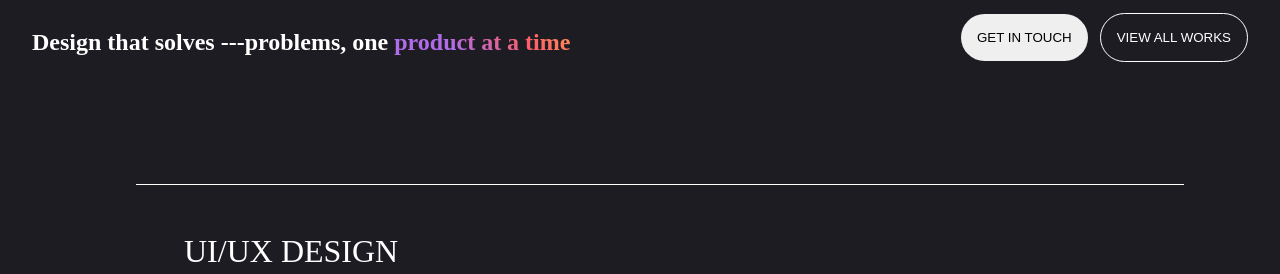
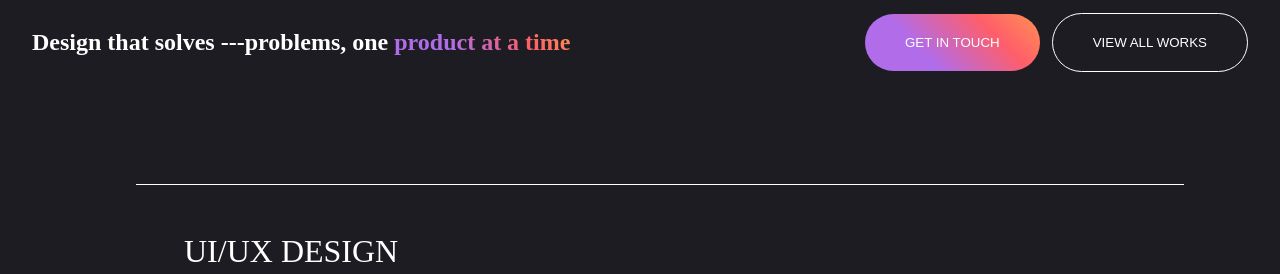
Before and after one commit to Uncheck4164/Portafolio-UA, a plain HTML site: page index.html in a window 1280 px wide. Shown: the part 826-1100 px from the top of the page. Drawn offline with Linux system fonts and the light colour scheme.

Commit message:
modified:   style.css

```diff
--- a/style.css
+++ b/style.css
@@ -87,7 +87,8 @@ html {
     https://colorffy.com/text-gradient-generator
     */
     color: #B16CEA;
-    background-image: -webkit-linear-gradient(45deg, #B16CEA 33%, #FF5E69 72%, #FF8A56 96%, #FFA84B 50%); background-clip: text;
+    background-image: -webkit-linear-gradient(45deg, #B16CEA 33%, #FF5E69 72%, #FF8A56 96%, #FFA84B 50%);
+    background-clip: text;
     -webkit-background-clip: text;
     -webkit-text-fill-color: transparent;
 }
@@ -108,7 +109,7 @@ html {
 }
 
 .get-in-touch {
-    padding: 1rem;
+    padding: 1.3rem 2.5rem;
     border-radius: 30px;
     border: none;
     cursor: pointer;
@@ -117,7 +118,7 @@ html {
 .view-all-works {
     margin-left: 0.5rem;
     margin-top: 1rem;
-    padding: 1rem;
+    padding: 1.3rem 2.5rem;
     border-radius: 30px;
     border: solid;
     border-width: 0.01rem;
@@ -166,6 +167,11 @@ html {
 
 .buttons-container {
     margin-right: 2rem;
+}
+
+.buttons-container .get-in-touch{
+    background-image: -webkit-linear-gradient(45deg, #B16CEA 33%, #FF5E69 72%, #FF8A56 96%, #FFA84B 50%);
+    color: white;
 }
 
 #services p{
```
